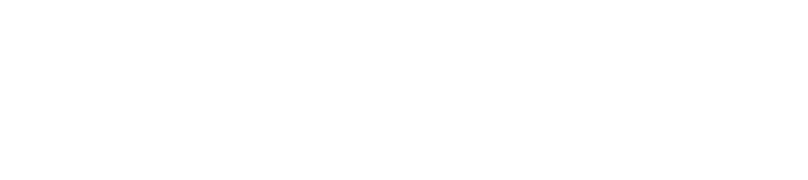
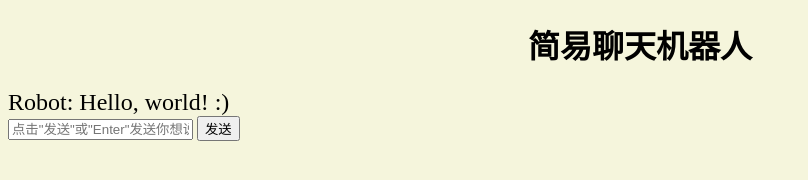
Before and after one commit to MaJiu/Chatbot, a plain HTML site: page chatbot.html in a window 1280 px wide. Shown: the whole page, without its empty margins (0-808 px from the left). Drawn offline with Linux system fonts and the light colour scheme.

Commit message:
add 大致框架完成

```diff
--- a/chatbot.html
+++ b/chatbot.html
@@ -3,8 +3,54 @@
 <head>
     <meta charset="UTF-8">
     <title>聊天机器人</title>
+    <style type="text/css">
+        #bg {
+        }
+        #tittle {
+            font-family: 楷体,serif;
+            text-align: center;
+        }
+        #chat {
+            font-size: x-large;
+        }
+        #send {
+        }
+    </style>
 </head>
-<body>
+<script>
+    document.onkeydown = function (ev) {
+        if(ev.keyCode === 13){
+            send()
+        }
+    }
+</script>
+<body bgcolor="#f5f5dc">
+<div id="bg">
+    <div id="tittle">
+        <h1>简易聊天机器人</h1>
+    </div>
+    <div id="chat">
+        Robot: Hello, world! :)<br>
+    </div>
+    <div id="send">
+        <label>
+            <input type="text" id="input" placeholder='点击"发送"或"Enter"发送你想说的话!'>
+            <input type="button" onclick="send()" width="2000px" value="发送">
+        </label>
+    </div>
+</div>
+<script>
+    function replace(text) {
+        document.getElementById("chat").innerText += "Robot: " + "TODO" + "\n";
+    }
+    function send() {
+        let text = document.getElementById("input").value;
+        document.getElementById("input").value = "";
+        document.getElementById("chat").innerText += "You: " + text + "\n";
+        replace(text);
+    }
 
+
+</script>
 </body>
 </html>
```
